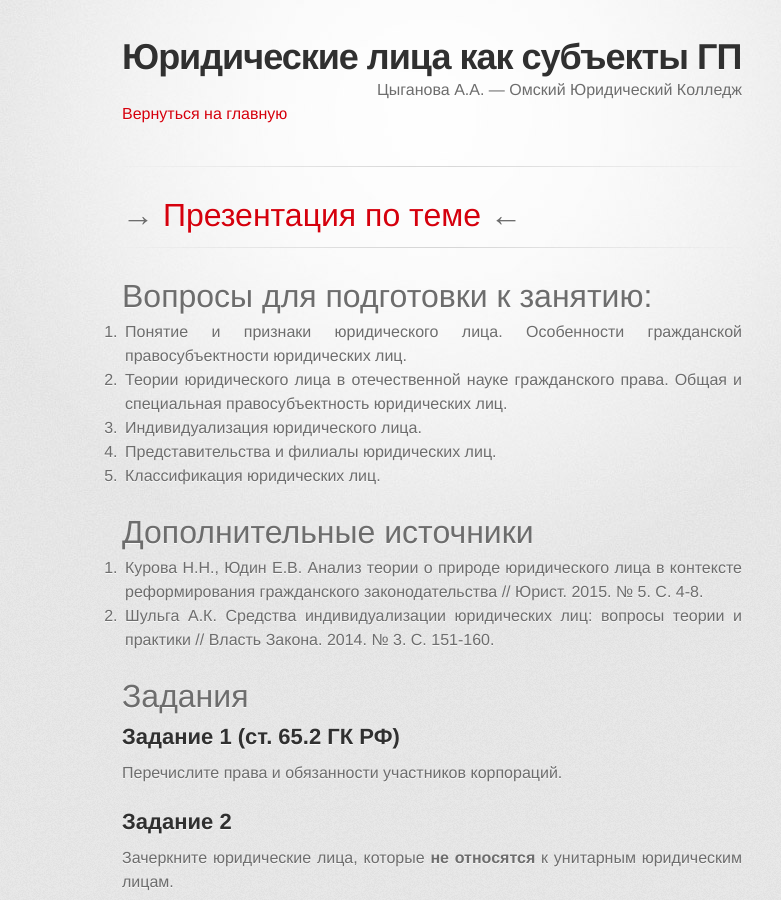
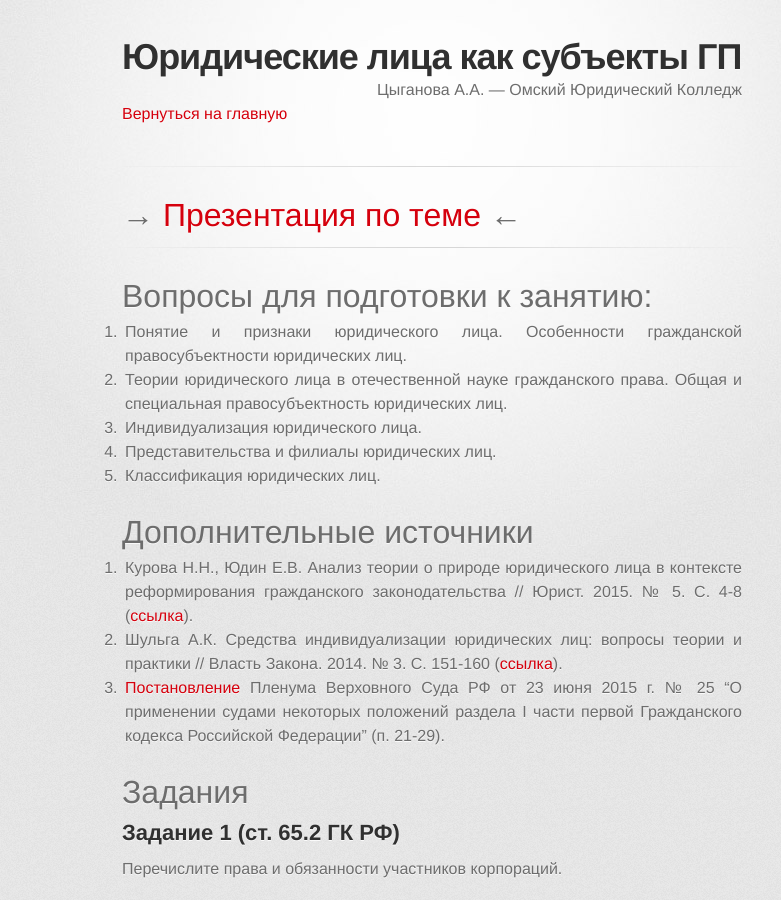
Before and after one commit to a-nova/a-nova.github.io, a Jekyll site: the page built from _lessons/05.md, in a window 1280 px wide and 900 px high. Shown: the whole window, without its empty margins (208-989 px from the left). Built offline with Jekyll 4.4.1, drawn with Linux system fonts in a browser that asks for light colours; some web fonts are replaced.

Commit message:
add sources

```diff
--- a/_lessons/05.md
+++ b/_lessons/05.md
@@ -21,8 +21,13 @@ layout: page
 
 # Дополнительные источники
 
-1. Курова Н.Н., Юдин Е.В. Анализ теории о природе юридического лица в контексте реформирования гражданского законодательства // Юрист. 2015. № 5. С. 4-8.
-2. Шульга А.К. Средства индивидуализации юридических лиц: вопросы теории и практики // Власть Закона. 2014. № 3. С. 151-160.
+1. Курова Н.Н., Юдин Е.В. Анализ теории о природе юридического лица в контексте
+   реформирования гражданского законодательства // Юрист. 2015. № 5. С. 4-8 ([ссылка](https://wiselawyer.ru/poleznoe/85962-analiz-teorii-prirode-yuridicheskogo-lica-kontekste-reformirovaniya)).
+2. Шульга А.К. Средства индивидуализации юридических лиц: вопросы теории и
+   практики // Власть Закона. 2014. № 3. С. 151-160 ([ссылка](./elibrary_22611909_33706796.pdf)).
+3. [Постановление](http://base.garant.ru/71100882/) Пленума Верховного Суда РФ от 23 июня 2015 г. № 25 "О
+   применении судами некоторых положений раздела I части первой Гражданского
+   кодекса Российской Федерации" (п. 21-29).
 
 # Задания
 
```
Also changed, not shown: 1 other file.
